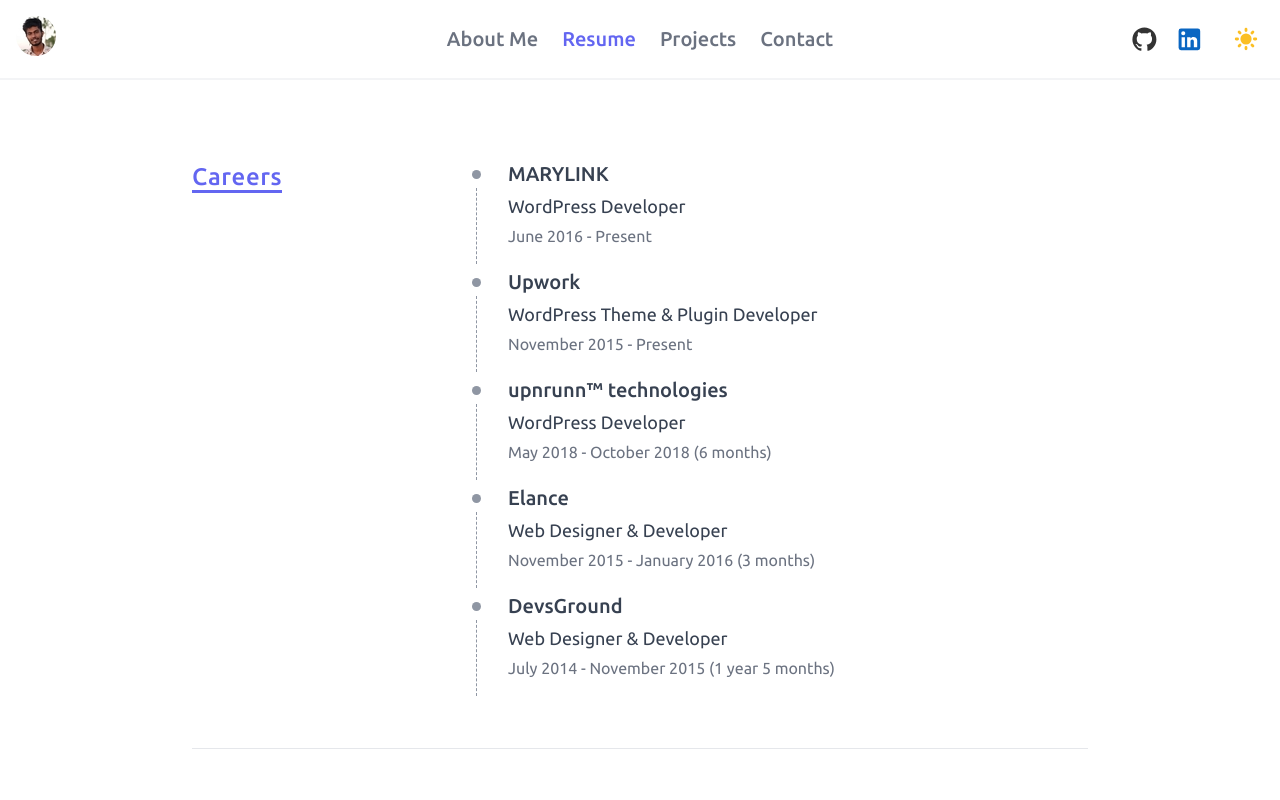
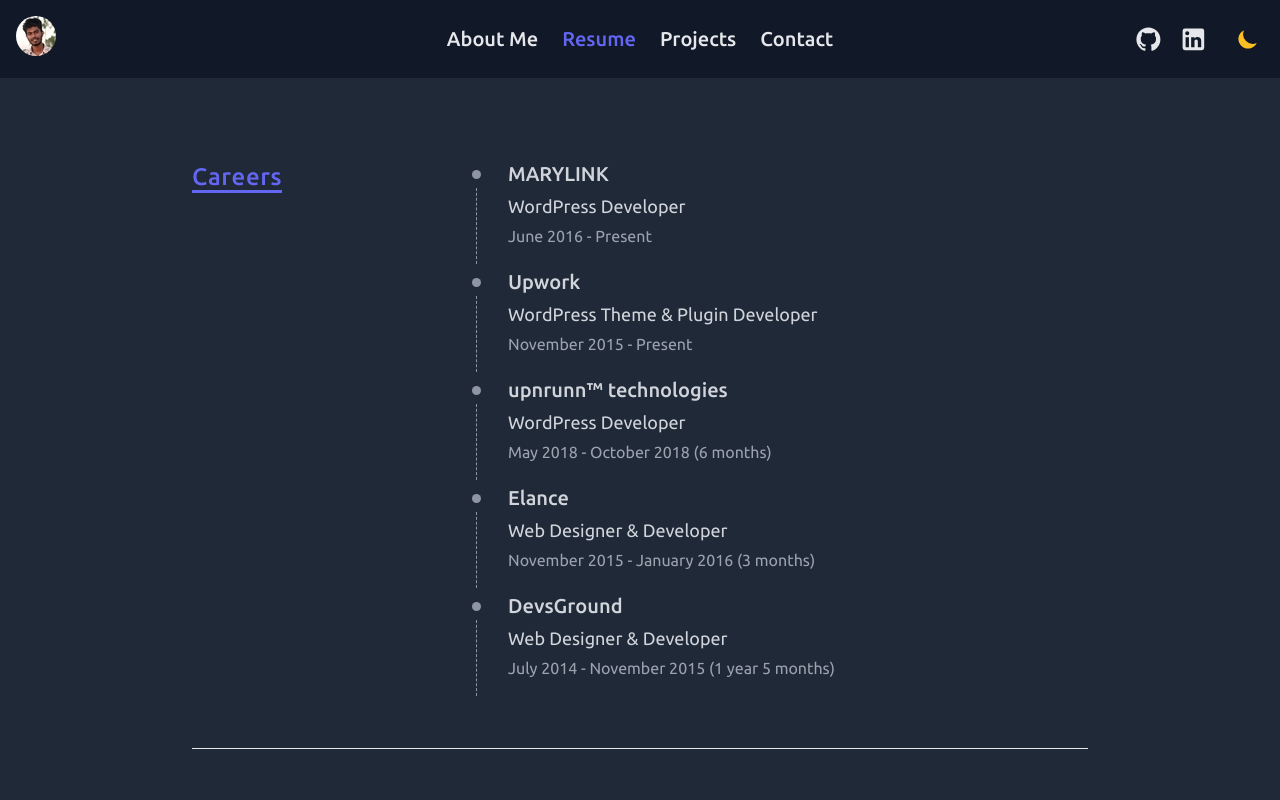
Before and after one commit to shamimmoeen/personal-website, a React (Create React App) app: page /resume in a window 1280 px wide. Shown: the top 800 px of the page. Built offline with nearby package versions, Linux system fonts and the light colour scheme.

Commit message:
Reduce the size of dark/light toggle switch and grab the theme from localstorage

```diff
--- a/src/components/DarkModeSwitch.js
+++ b/src/components/DarkModeSwitch.js
@@ -9,16 +9,10 @@ const DarkModeSwitch = () => {
 		setTheme(colorTheme);
 	};
 
-	const width = 'w-7';
-
 	return (
-		<button onClick={toggleEnable} className="p-1 outline-none focus:outline-none">
+		<button onClick={toggleEnable} className="p-1 w-8 text-yellow-400 outline-none focus:outline-none">
 			<span className="sr-only">Toggle Dark Mode</span>
-			{colorTheme === 'dark' ? (
-				<SunIcon className={`${width} text-yellow-400`} />
-			) : (
-				<MoonIcon className={`${width} text-gray-200`} />
-			)}
+			{colorTheme === 'dark' ? <SunIcon /> : <MoonIcon />}
 		</button>
 	);
 };
--- a/src/components/hooks/useDarkMode.js
+++ b/src/components/hooks/useDarkMode.js
@@ -1,13 +1,16 @@
 import { useEffect, useState } from 'react';
 
 const useDarkMode = () => {
-	const [theme, setTheme] = useState('light');
+	const [theme, setTheme] = useState(localStorage.theme);
 	const colorTheme = theme === 'light' ? 'dark' : 'light';
+
+	useEffect(() => {});
 
 	useEffect(() => {
 		const root = window.document.documentElement;
 		root.classList.remove(colorTheme);
 		root.classList.add(theme);
+		localStorage.setItem('theme', theme);
 	}, [theme, colorTheme]);
 
 	return [colorTheme, setTheme];
```
